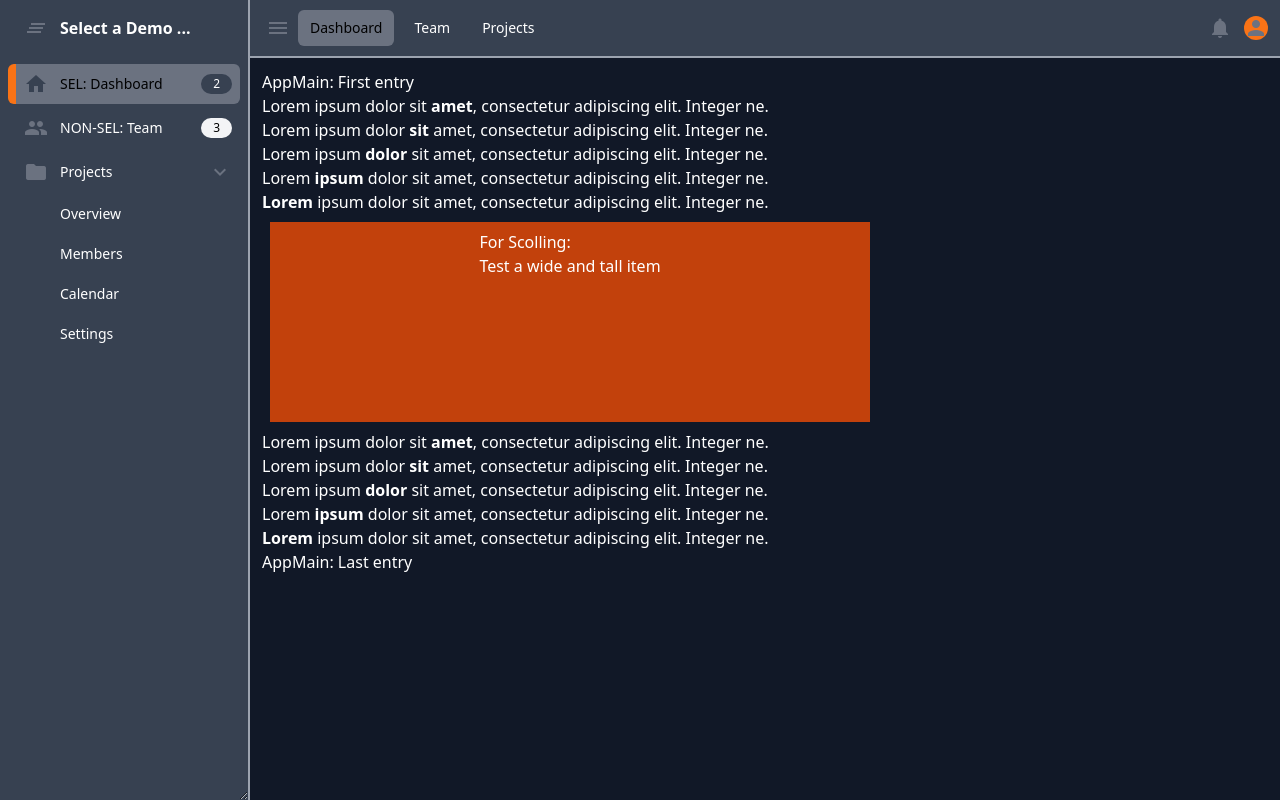
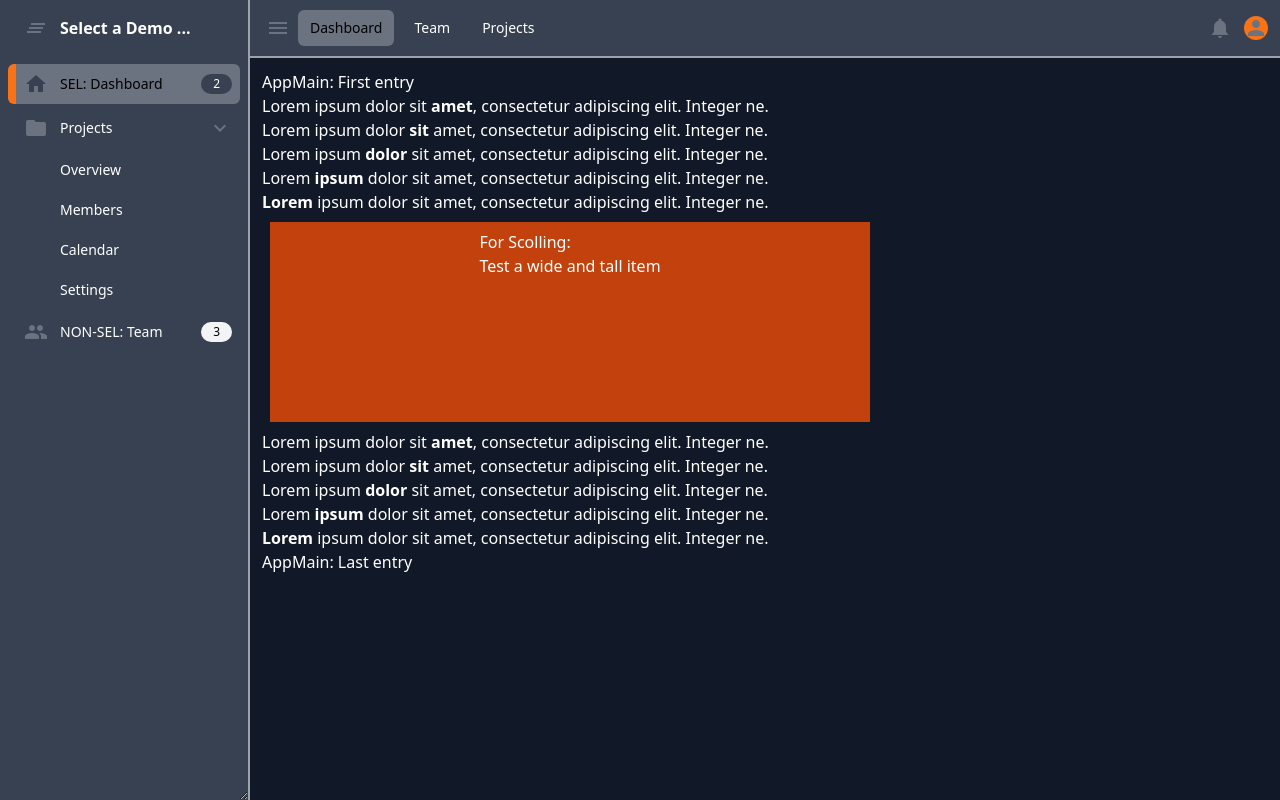
Before and after one commit to KevinAst/svelte-native-forms, a Svelte app: page / in a window 1280 px wide. Built offline with nearby package versions, Linux system fonts and the light colour scheme.

Commit message:
added SideBar Tree Expansion (will be refined once data driven)

```diff
--- a/src/layout/SideBar.svelte
+++ b/src/layout/SideBar.svelte
@@ -58,6 +58,7 @@
  //   - SideBar width is adjustable (BY user via drag operation)
  import {onMount}  from 'svelte';
  import Icon       from '../util/ui/Icon.svelte';
+ import {slide}    from 'svelte/transition';
 
  let sideBarElm;
 
@@ -93,6 +94,11 @@
      ro.disconnect();
    };
  });
+
+ // AI: temporary state (will be refactored when data driven)
+ let selectedItem = 0; // AI: PUNT: this is too hoaky without some data to hang our hats on
+ let expanded = true;  // AI: very hoaky till we have some data to hang our hats on
+ $: expandedIcon = expanded ? 'expand_more' : 'expand_less';
 </script>
 
 <!-- SideBar Flex container WITH full height of screen, and resize control -->
@@ -135,32 +141,13 @@
       </span>
     </span>
 
-    <!-- Non-Selected Sample -->
-    <span class="NON-SELECTED-COLOR text-onLight
-                 NON-SELECTED-BORDER  border-transparent border-l-8
-                 HOVER hover:bg-primary hover:text-onDark
-                 CURSOR  select-none cursor-pointer
-                 OTHER group flex items-center px-2 py-2 rounded-md">
-      <!-- Non-Selected Icon -->
-      <Icon name="people"
-            class="mr-3
-                   PRIMARY-COLOR text-primary
-                   HOVER-COLOR   group-hover:text-primaryLight"/>
-      NON-SEL: Team
-      <!-- Non-Selected Notice -->
-      <span class="PRIMARY-COLOR             bg-primaryDark              text-onDark
-                   HOVER-COLOR   group-hover:bg-primaryLight group-hover:text-onLight
-                   ml-auto inline-block py-0.5 px-3 text-xs font-medium rounded-full">
-        3
-      </span>
-    </span>
-
     <!-- With expandable sections -->
     <span class="NON-SELECTED-COLOR text-onLight
                  NON-SELECTED-BORDER  border-transparent border-l-8
                  HOVER hover:bg-primary hover:text-onDark
                  CURSOR  select-none cursor-pointer
-                 OTHER group flex items-center px-2 py-2 rounded-md">
+                 OTHER group flex items-center px-2 py-2 rounded-md"
+          on:click={()=>expanded = !expanded}>
       <Icon name="folder"
             class="mr-3
                    PRIMARY-COLOR text-primary
@@ -168,15 +155,16 @@
       Projects
       <!-- KJB: ml-auto moves to right (auto receives it's share of unused space) -->
       <!--      JUST LIKE: mx-auto would center in remaining space -->
-      <Icon name="expand_more"
+      <Icon name={expandedIcon}
             class="ml-auto
                    PRIMARY-COLOR text-primary
                    HOVER-COLOR   group-hover:text-primaryLight"/>
     </span>
 
-    <!-- Expandable link section, ?? show/hide based on state -->
-    <div class="space-y-1">
-
+    <!-- Expandable link section -->
+    {#if expanded}
+    <div class="space-y-1"
+         transition:slide="{{duration: 300}}">
       <span class="NON-SELECTED-COLOR text-onLight
                    NON-SELECTED-BORDER  border-transparent border-l-8
                    HOVER hover:bg-primary hover:text-onDark
@@ -209,6 +197,27 @@
         Settings
       </span>
     </div>
+    {/if}
+
+    <!-- Non-Selected Sample -->
+    <span class="NON-SELECTED-COLOR text-onLight
+                 NON-SELECTED-BORDER  border-transparent border-l-8
+                 HOVER hover:bg-primary hover:text-onDark
+                 CURSOR  select-none cursor-pointer
+                 OTHER group flex items-center px-2 py-2 rounded-md">
+      <!-- Non-Selected Icon -->
+      <Icon name="people"
+            class="mr-3
+                   PRIMARY-COLOR text-primary
+                   HOVER-COLOR   group-hover:text-primaryLight"/>
+      NON-SEL: Team
+      <!-- Non-Selected Notice -->
+      <span class="PRIMARY-COLOR             bg-primaryDark              text-onDark
+                   HOVER-COLOR   group-hover:bg-primaryLight group-hover:text-onLight
+                   ml-auto inline-block py-0.5 px-3 text-xs font-medium rounded-full">
+        3
+      </span>
+    </span>
 
   </nav>
 </div>
```
